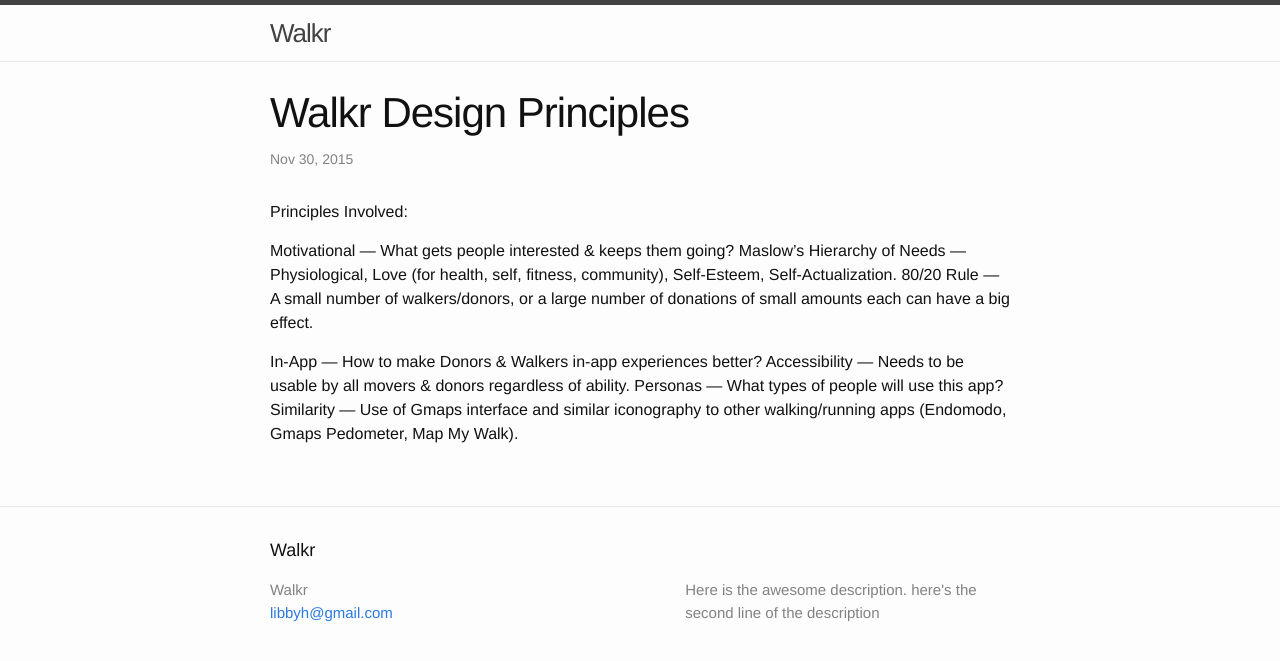
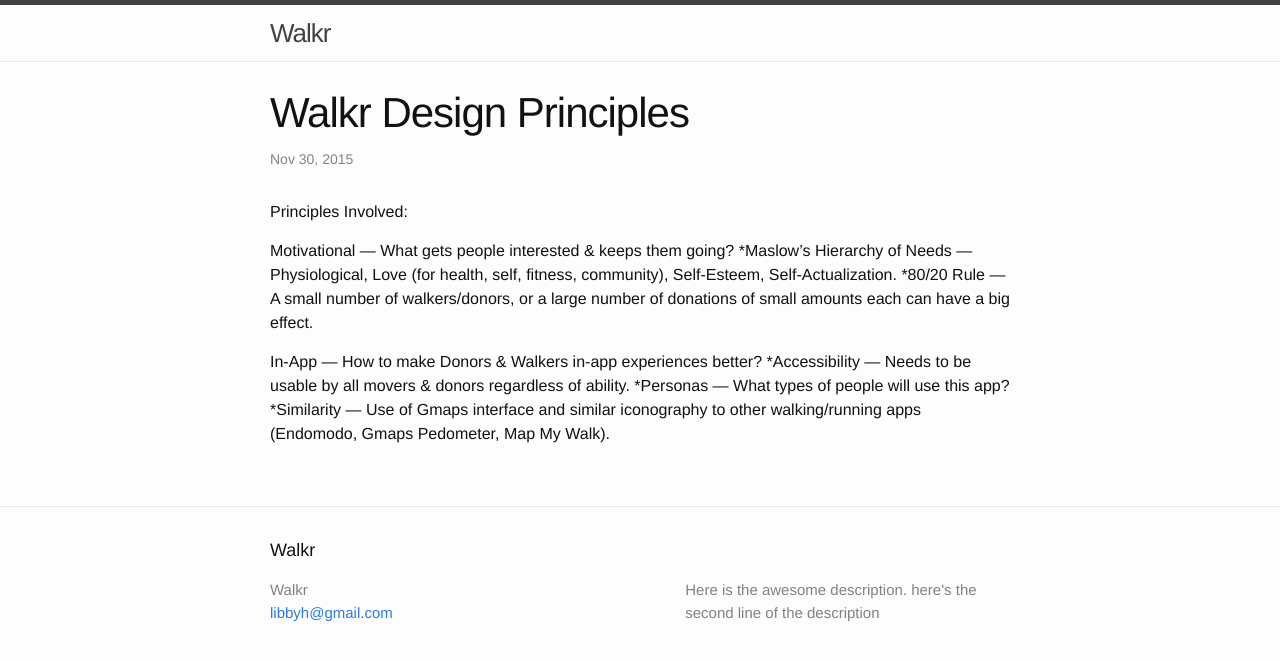
Before and after one commit to sburnet1/com381-525, a Jekyll site: the page built from _posts/2015-11-30-principles.md, in a window 1280 px wide. Shown: the top 661 px of the page. Built offline with Jekyll 4.4.1, drawn with Linux system fonts in a browser that asks for light colours.

```diff
--- a/_posts/2015-11-30-principles.md
+++ b/_posts/2015-11-30-principles.md
@@ -6,10 +6,10 @@ date:   2015-11-30
 Principles Involved:
 
 Motivational — What gets people interested & keeps them going?
-Maslow’s Hierarchy of Needs — Physiological, Love (for health, self, fitness, community), Self-Esteem, Self-Actualization.
-80/20 Rule — A small number of walkers/donors, or a large number of donations of small amounts each can have a big effect.
+*Maslow’s Hierarchy of Needs — Physiological, Love (for health, self, fitness, community), Self-Esteem, Self-Actualization.
+*80/20 Rule — A small number of walkers/donors, or a large number of donations of small amounts each can have a big effect.
 
 In-App — How to make Donors & Walkers in-app experiences better?
-Accessibility — Needs to be usable by all movers & donors regardless of ability.
-Personas — What types of people will use this app?
-Similarity — Use of Gmaps interface and similar iconography to other walking/running apps (Endomodo, Gmaps Pedometer, Map My Walk).
+*Accessibility — Needs to be usable by all movers & donors regardless of ability.
+*Personas — What types of people will use this app?
+*Similarity — Use of Gmaps interface and similar iconography to other walking/running apps (Endomodo, Gmaps Pedometer, Map My Walk).
```
